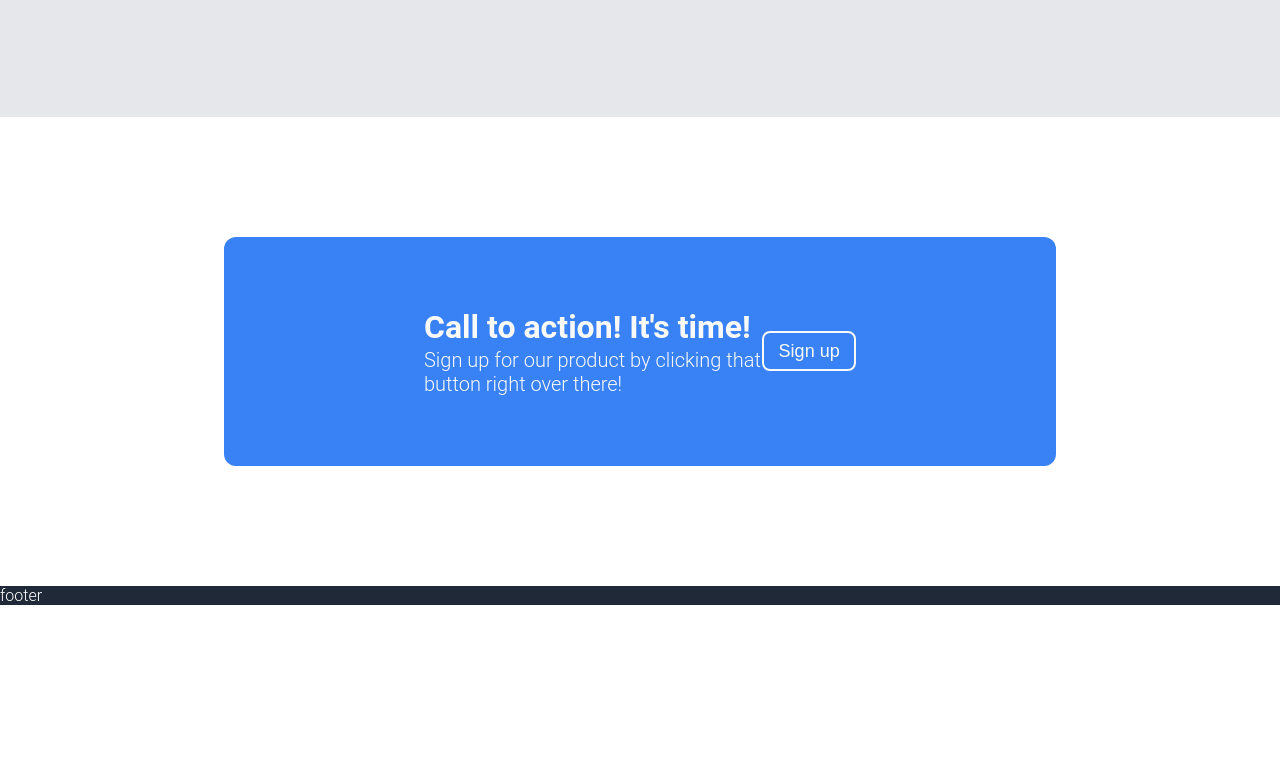
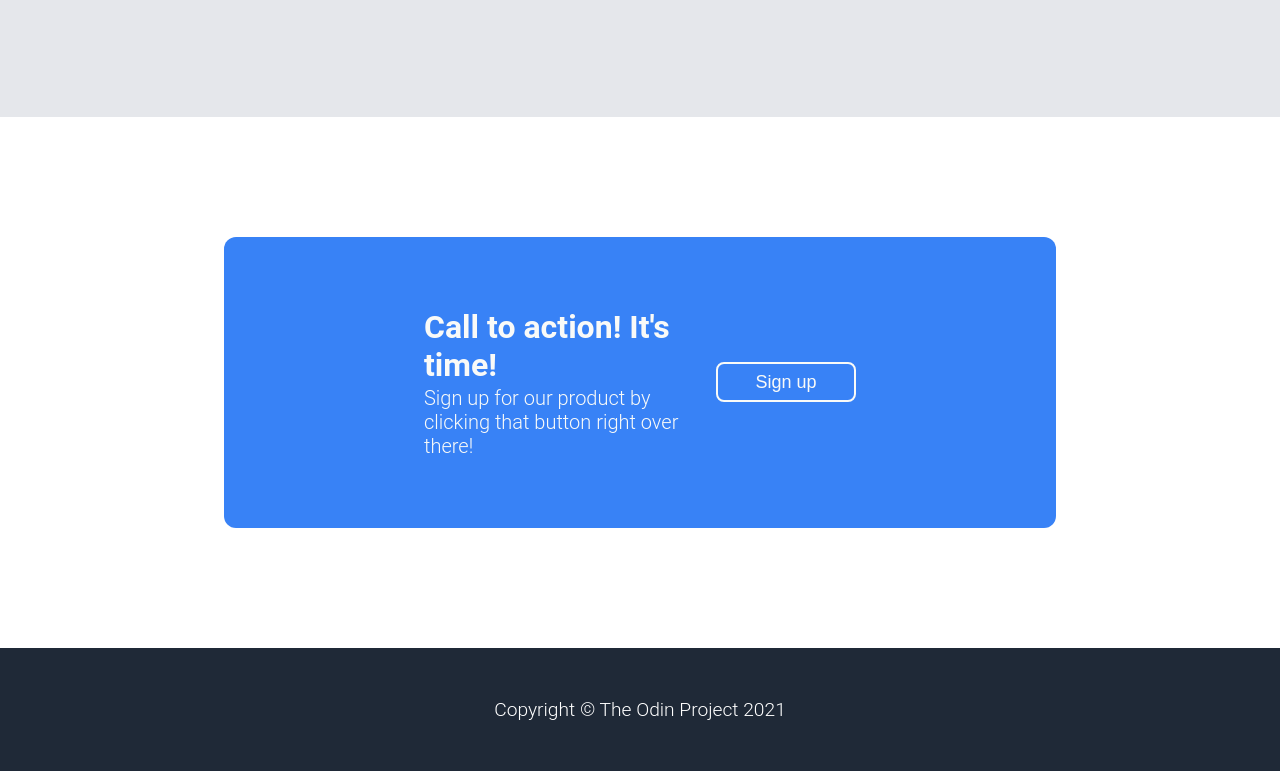
Before and after one commit to Kb739/Landing-Page, a plain HTML site: page index.html in a window 1280 px wide. Shown: the part 1394-2165 px from the top of the page. Before the commit the page ends 1999 px from the top, so only its background shows below. Drawn offline with Linux system fonts and the light colour scheme; a web font is replaced by a local one.

Commit message:
Design footer

```diff
--- a/cascade-style.css
+++ b/cascade-style.css
@@ -112,6 +112,7 @@ a {
     border:2px solid #3882f6;
     border-radius: 8px;
     color: #f9faf8;
+    flex-shrink: 0;
 }
 
 .services,
@@ -216,6 +217,8 @@ a {
 
 #footer {
     background-color: #1f2937;
-    height: 50px;
+    padding: 50px;
     color: white;
+    text-align: center;
+    font-size: larger;
 }
--- a/index.html
+++ b/index.html
@@ -69,7 +69,7 @@
             </div>
         </div>
     </div>
-    <div id="footer">footer</div>
+    <div id="footer">Copyright © The Odin Project 2021 </div>
 </body>
 
 </html>
```
